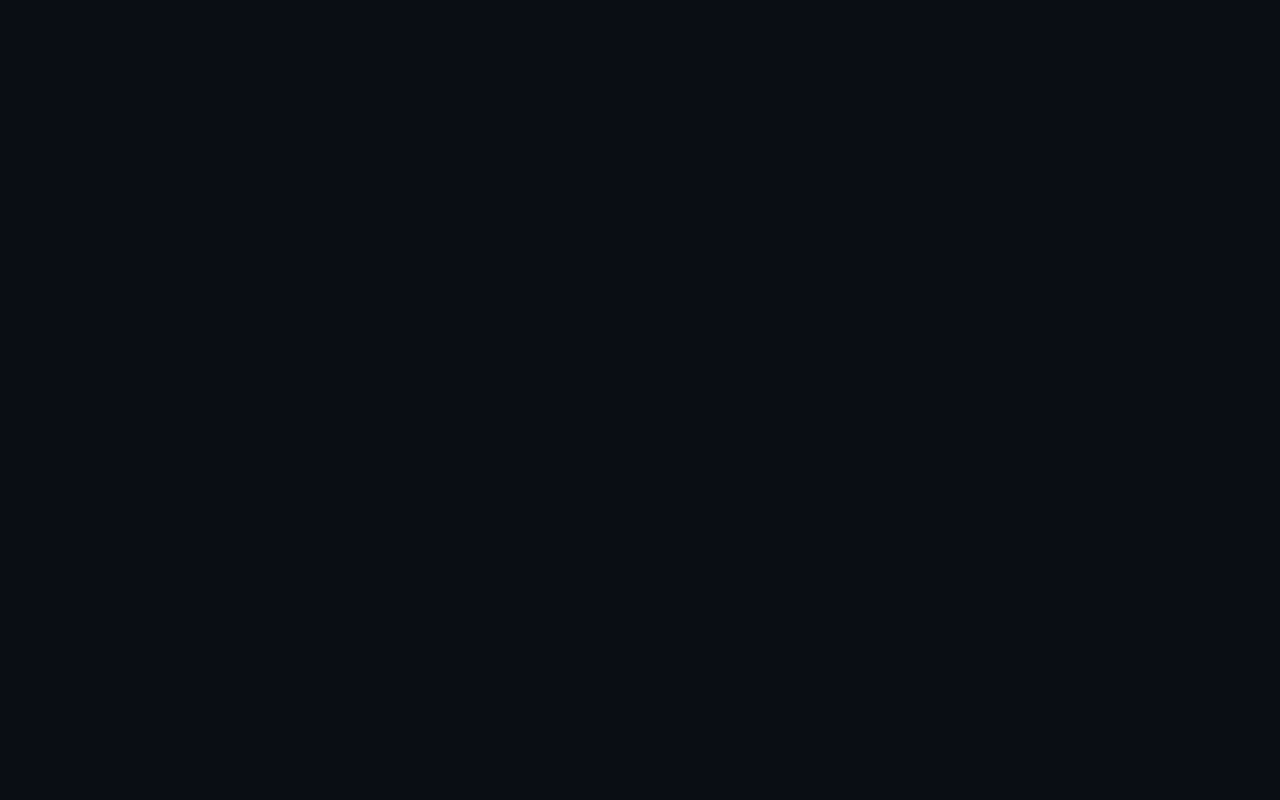
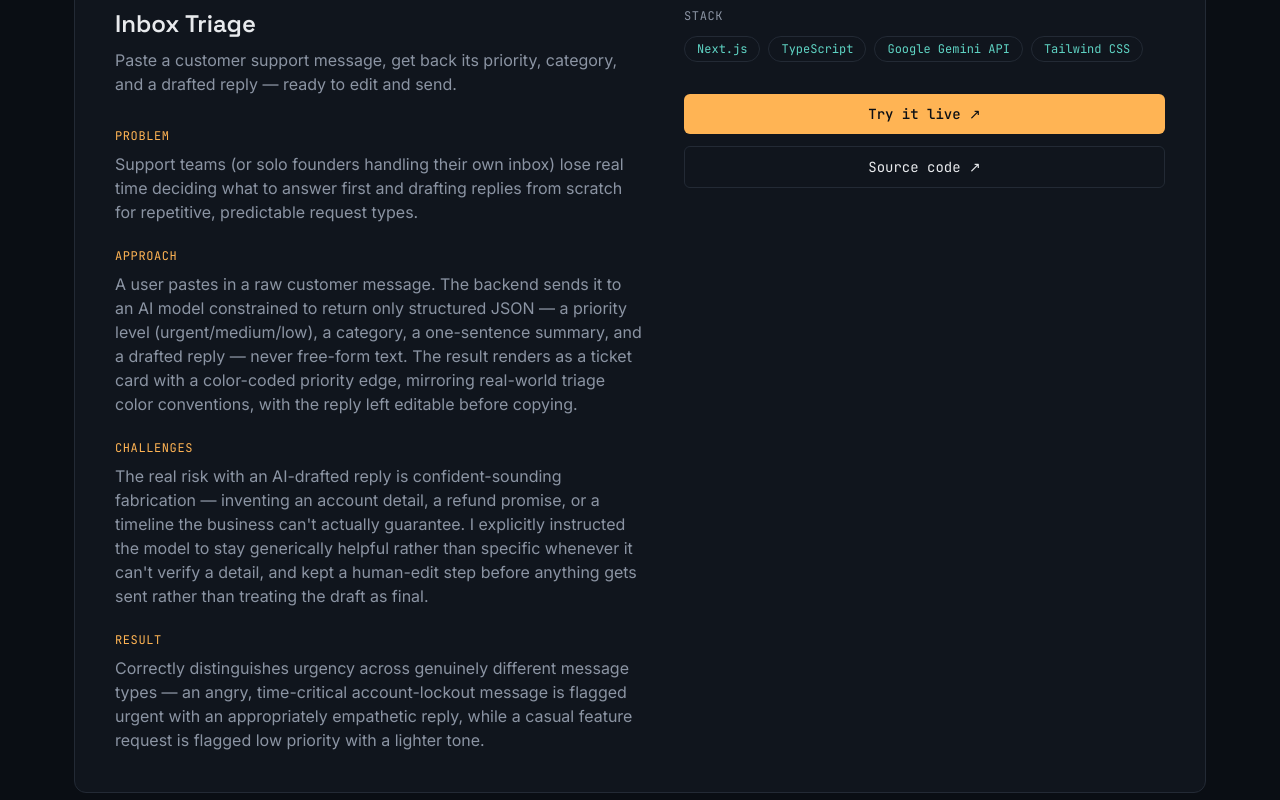
Before and after one commit to AbdullahK930/portfolio, a Next.js app: page / in a window 1280 px wide. Shown: the part 4980-5780 px from the top of the page. Before the commit the page ends 5037 px from the top, so only its background shows below. Built offline with nearby package versions, Linux system fonts and the light colour scheme.

Commit message:
Add Inbox Triage project

```diff
--- a/components/projectsData.ts
+++ b/components/projectsData.ts
@@ -68,4 +68,32 @@ export const PROJECTS: ProjectData[] = [
       },
     ],
   },
+  {
+    title: "Inbox Triage",
+    tagline:
+      "Paste a customer support message, get back its priority, category, and a drafted reply — ready to edit and send.",
+    screenshot: "/inbox-triage-demo.png",
+    screenshotAlt: "Inbox Triage showing a medium-priority billing ticket",
+    stack: ["Next.js", "TypeScript", "Google Gemini API", "Tailwind CSS"],
+    liveUrl: "https://inbox-triage-fawn.vercel.app", // EDIT if the URL changes
+    repoUrl: "https://github.com/AbdullahK930/inbox-triage", // EDIT: confirm this matches your actual repo name
+    sections: [
+      {
+        label: "Problem",
+        body: "Support teams (or solo founders handling their own inbox) lose real time deciding what to answer first and drafting replies from scratch for repetitive, predictable request types.",
+      },
+      {
+        label: "Approach",
+        body: "A user pastes in a raw customer message. The backend sends it to an AI model constrained to return only structured JSON — a priority level (urgent/medium/low), a category, a one-sentence summary, and a drafted reply — never free-form text. The result renders as a ticket card with a color-coded priority edge, mirroring real-world triage color conventions, with the reply left editable before copying.",
+      },
+      {
+        label: "Challenges",
+        body: "The real risk with an AI-drafted reply is confident-sounding fabrication — inventing an account detail, a refund promise, or a timeline the business can't actually guarantee. I explicitly instructed the model to stay generically helpful rather than specific whenever it can't verify a detail, and kept a human-edit step before anything gets sent rather than treating the draft as final.",
+      },
+      {
+        label: "Result",
+        body: "Correctly distinguishes urgency across genuinely different message types — an angry, time-critical account-lockout message is flagged urgent with an appropriately empathetic reply, while a casual feature request is flagged low priority with a lighter tone.",
+      },
+    ],
+  },
 ];
```
Also changed, not shown: public/inbox-triage-demo.png (added).
